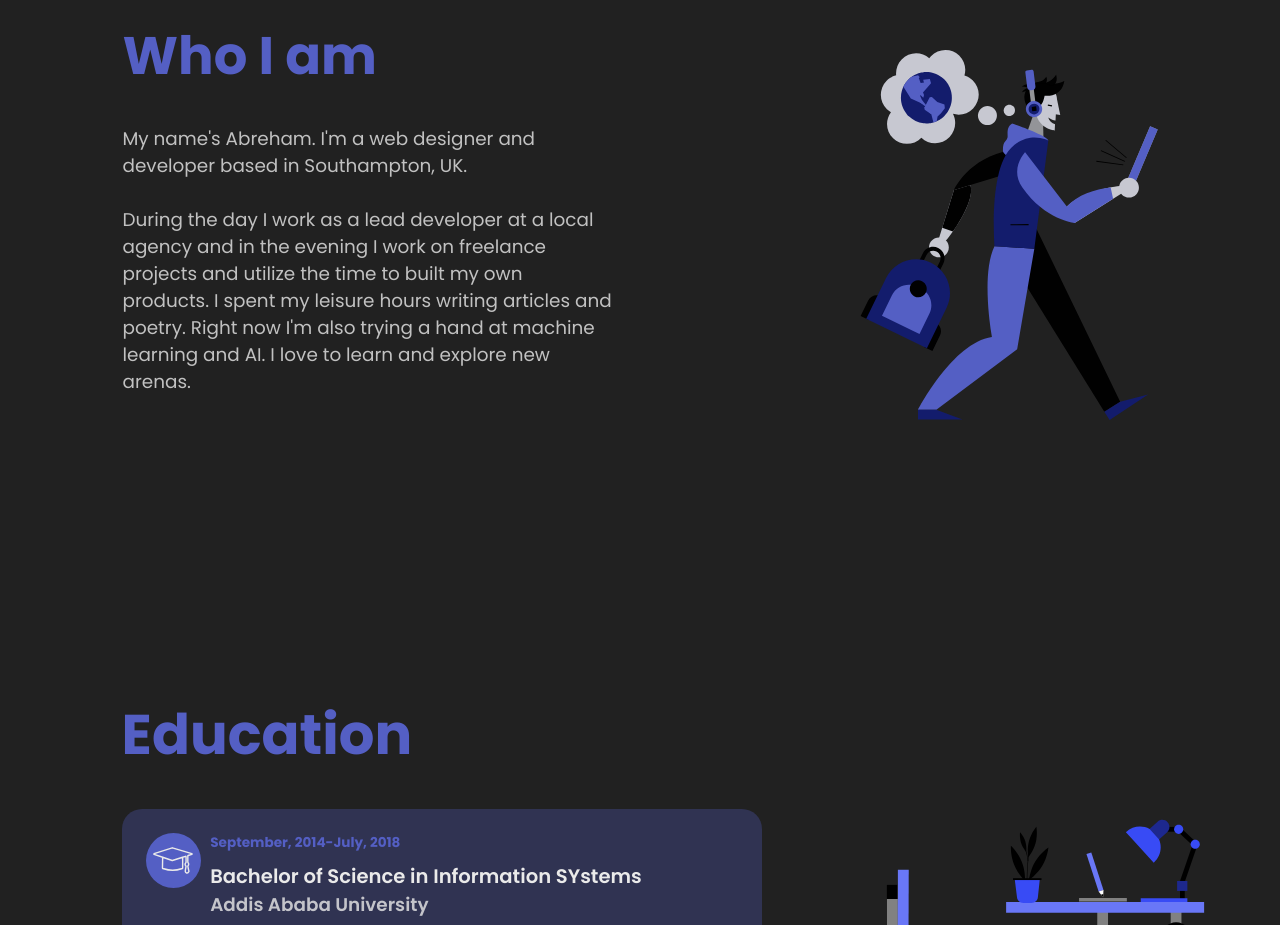
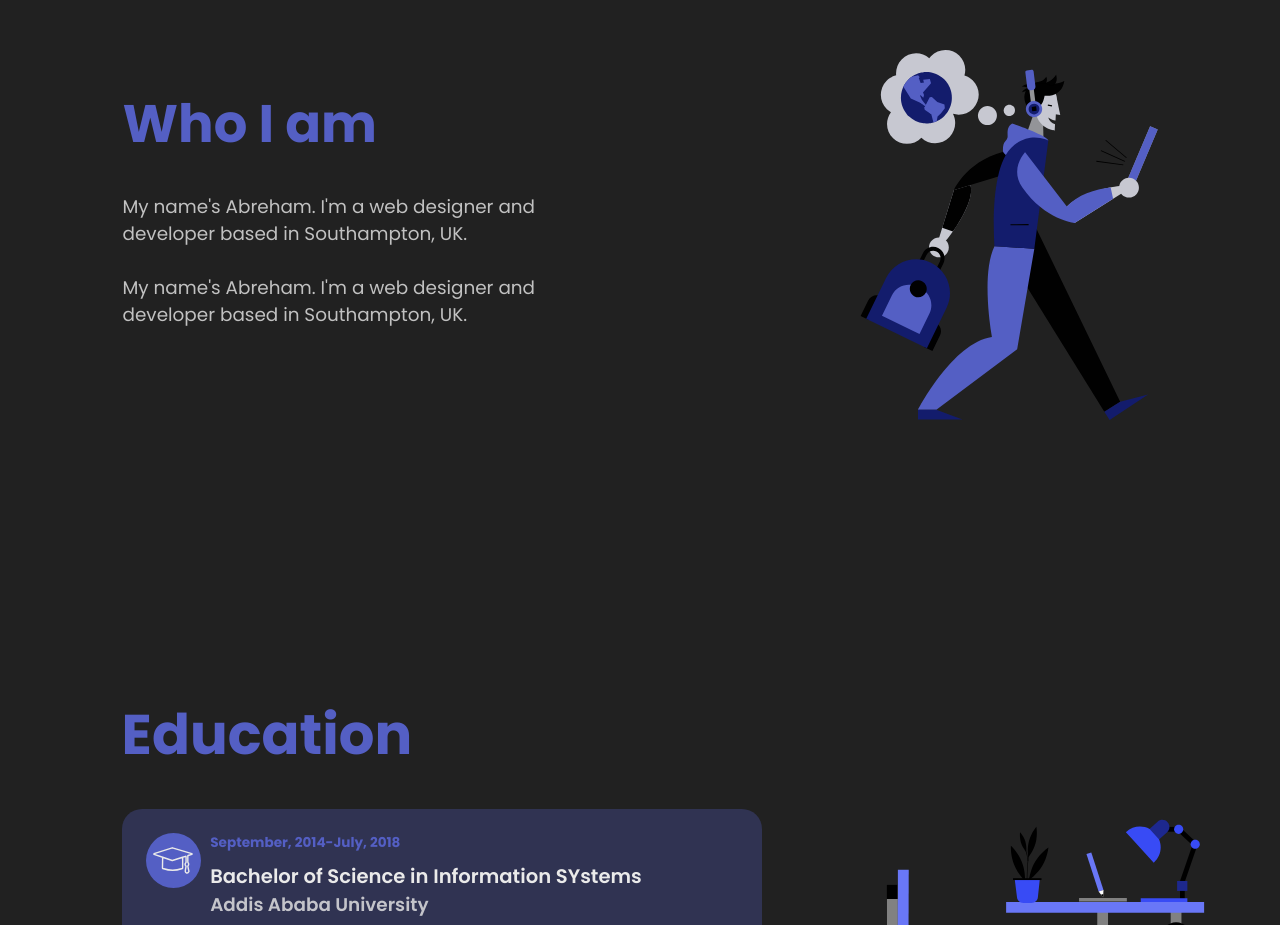
Before and after one commit to abreham-gebremedin/portofolio, a React (Create React App) app: page / in a window 1280 px wide. Shown: the part 940-1865 px from the top of the page. Built offline with nearby package versions, Linux system fonts and the light colour scheme; a web font is replaced by a local one.

Commit message:
Updated By Abreham

```diff
--- a/src/data/aboutData.js
+++ b/src/data/aboutData.js
@@ -2,7 +2,7 @@ export const aboutData = {
     title: "Who I am",
     description1: "My name's Abreham. I'm a web designer and developer based in Southampton, UK.",
     description2: "During the day I work as a lead developer at a local agency and in the evening I  work on freelance projects and utilize the time to built my own products. I spent my leisure hours writing articles and poetry. Right now I'm also trying a hand at machine learning and AI. I love to learn and explore new arenas.",
-    description3: "My name's Abreham. I'm a web designer and developer based in Southampton, UK.",
+    description2: "My name's Abreham. I'm a web designer and developer based in Southampton, UK.",
 
     image: 1
 }
```
